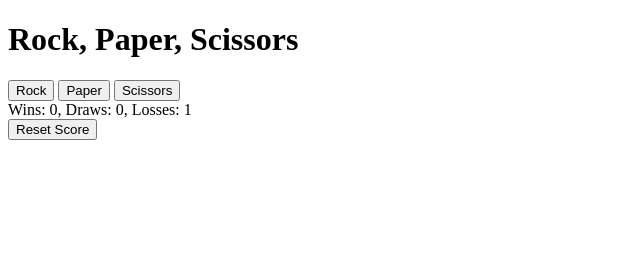
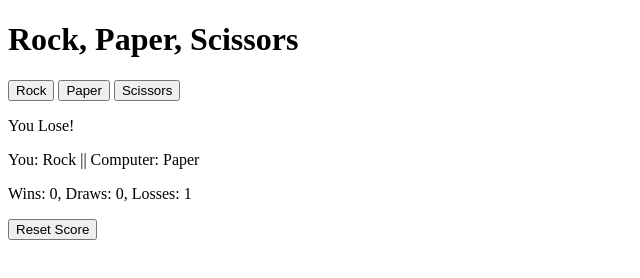
Before and after one commit to seanc00/amazon.com-clone, a plain HTML site: page rockPaperScissors/index.html in a window 1280 px wide. Both pictures are taken after a click on the button "Rock". Shown: the whole page, without its empty margins (0-640 px from the left). Drawn offline with Linux system fonts and the light colour scheme.

Commit message:
used querySelector to display moves and outcome in html

```diff
--- a/rockPaperScissors/index.html
+++ b/rockPaperScissors/index.html
@@ -25,8 +25,16 @@
         ">Scissors</button>
       </div>
 
-      <div class="gameScore">
-        <p></p>
+
+      <div>
+        <p class="playerOutcome"></p>
+      </div>
+      <div>
+        <p class="gameChoices"></p>
+      </div>
+
+      <div>
+        <p class="gameScore"></p>
       </div>
 
       <div>
@@ -36,6 +44,8 @@
       </div>
     </div>
 
-
+    <script>
+        updateScoreElem();
+    </script>
   </body>
 </html>
--- a/rockPaperScissors/script.js
+++ b/rockPaperScissors/script.js
@@ -6,6 +6,9 @@ let score = JSON.parse(localStorage.getItem('score')) || {
     losses: 0,
     draws: 0
   };
+
+
+
 
 /*  does the same thing as code above
 if (!score) {
@@ -23,6 +26,12 @@ function resetScore() {
   score.draws = 0;
 
   localStorage.removeItem('score');
+
+  // removes playerOutcome and choices from html
+  document.querySelector('.playerOutcome')
+  .innerHTML = ``;
+  document.querySelector('.gameChoices')
+    .innerHTML = ``;
 
   updateScoreElem();
 }
@@ -70,6 +79,15 @@ function playGame(playerMove) {
 
   localStorage.setItem('score', JSON.stringify(score));
 
+  document.querySelector('.playerOutcome')
+    .innerHTML = `${result}`;
+
+  document.querySelector('.gameChoices')
+    .innerHTML = `You: ${playerMove} || Computer: ${computerMove}`;
+
+
+
+
   updateScoreElem();
 
 }
```
